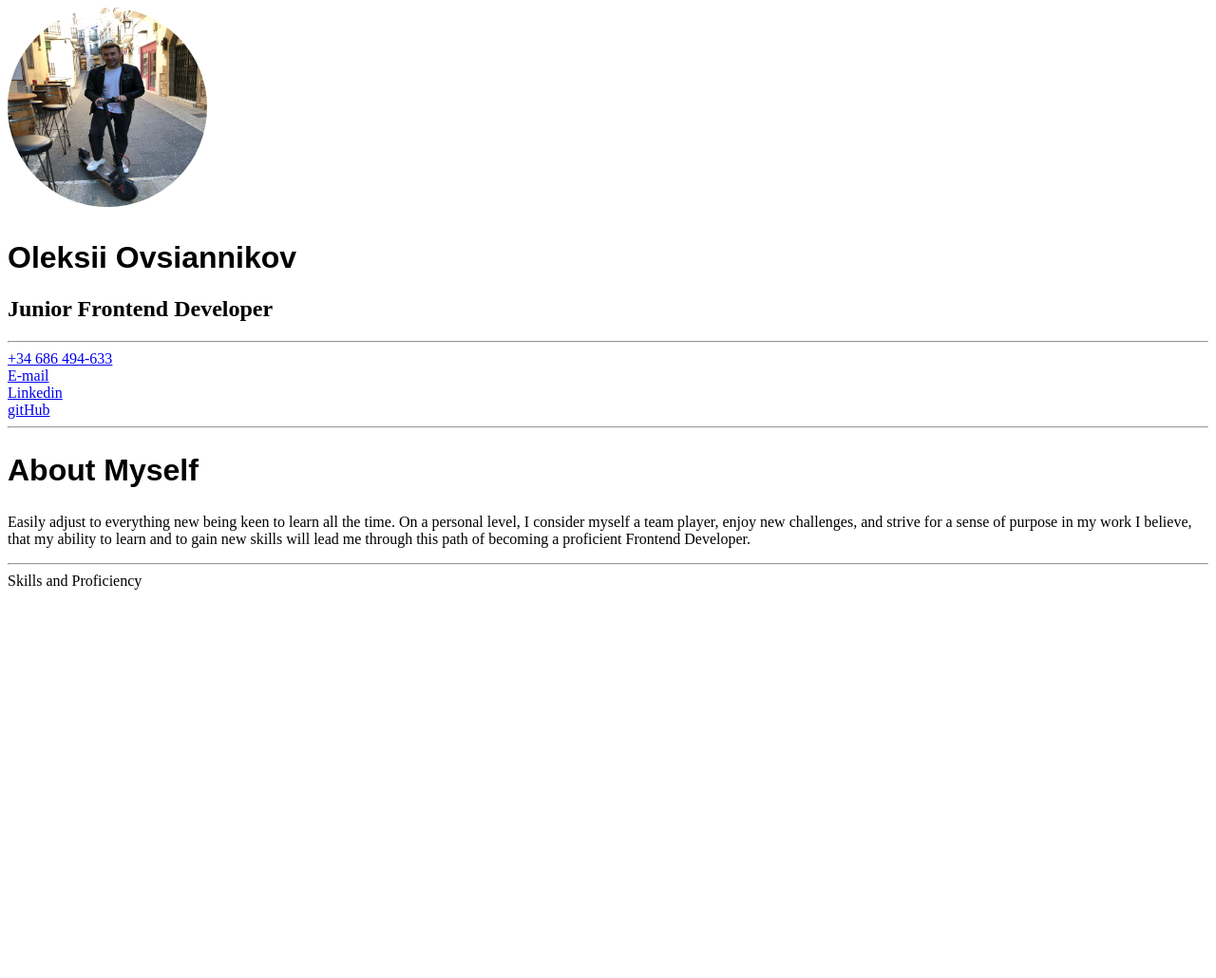
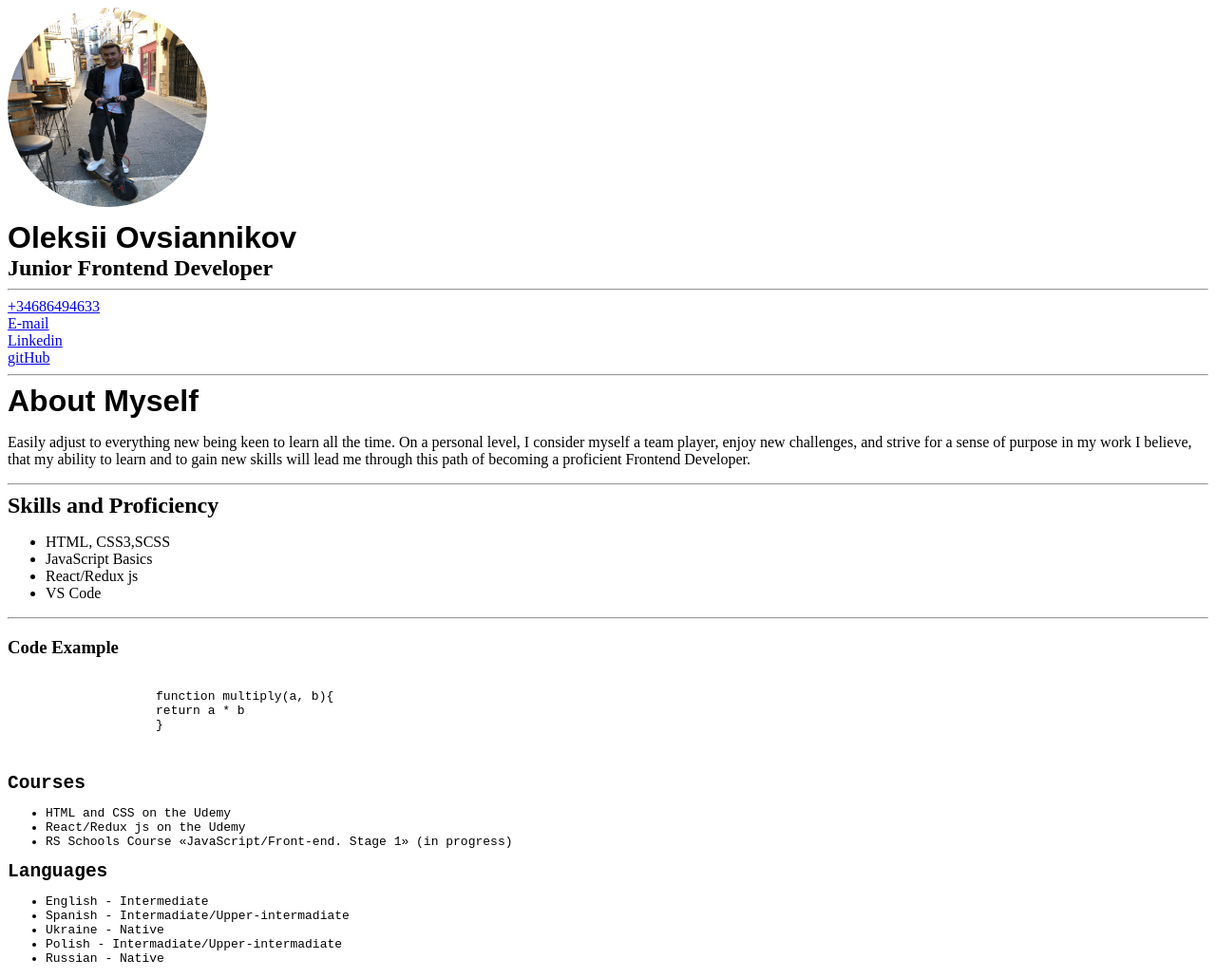
Before and after one commit to ametquia/rsschool-cv, a plain HTML site: page index.html in a window 1280 px wide. Shown: the whole page at 95% size. Before the commit the page ends 800 px from the top, so only its background shows below. Drawn offline with Linux system fonts and the light colour scheme.

Commit message:
feat: add courses and language

```diff
--- a/index.html
+++ b/index.html
@@ -17,7 +17,7 @@
         </header>
         <hr>
         <section class="contact information">
-            <a href="tel: +34686494633">+34 686 494-633</a><br>
+            <a href="tel: +34686494633">+34686494633</a><br>
             <a href="bcnzap@gmail.com ">E-mail</a><br>
             <a href="linkedin.com/in/alex-ovsiannikov-427a2b227">Linkedin</a><br>
             <a href="https://github.com/ametquia">gitHub</a>
@@ -40,7 +40,49 @@
     </main>
     <hr>
     <footer>
-        Skills and Proficiency
+        <section class="skills">
+            <h2>Skills and Proficiency</h2>
+            <ul>
+                <li>HTML, CSS3,SCSS</li>
+                <li>JavaScript Basics</li>
+                <li>React/Redux js</li>
+                <li>VS Code</li>
+            </ul>
+
+        </section>
+        <hr>
+        <section class="code_example">
+            <h3>Code Example</h3>
+            <pre>
+                <code>
+                    function multiply(a, b){
+                    return a * b
+                    }
+                </сode>
+            </pre>
+        </section>
+
+        <section class="Courses">
+            <h2>Courses</h2>
+            <ul>
+                <li>HTML and CSS on the Udemy</li>
+                <li>React/Redux js on the Udemy</li>
+                <li>RS Schools Course «JavaScript/Front-end. Stage 1» (in progress)</li>
+            </ul>
+
+        </section>
+
+        <section class="Languages">
+            <h2>Languages</h2>
+            <ul>
+                <li>English - Intermediate</li>
+                <li>Spanish - Intermadiate/Upper-intermadiate</li>
+                <li>Ukraine - Native</li>
+                <li>Polish - Intermadiate/Upper-intermadiate</li>
+                <li>Russian - Native</li>
+            </ul>
+
+        </section>
 
     </footer>
 </body>
--- a/style.css
+++ b/style.css
@@ -1,9 +1,10 @@
-.name{
+.name {
     font:
-    bold calc(0.025 * (100vw)) Arial,
-    sans-serif;
+        bold calc(0.025 * (100vw)) Arial,
+        sans-serif;
 }
-img{
+
+img {
     margin-bottom: 10px;
     border: 10px solid var(--pink-color);
     border-radius: 50%;
@@ -11,6 +12,11 @@ img{
 
 h1 {
     font:
-      bold calc(0.025 * (100vw)) Arial,
-      sans-serif;
-  }
+        bold calc(0.025 * (100vw)) Arial,
+        sans-serif;
+}
+
+h1,
+h2 {
+    margin: 0;
+}
```
